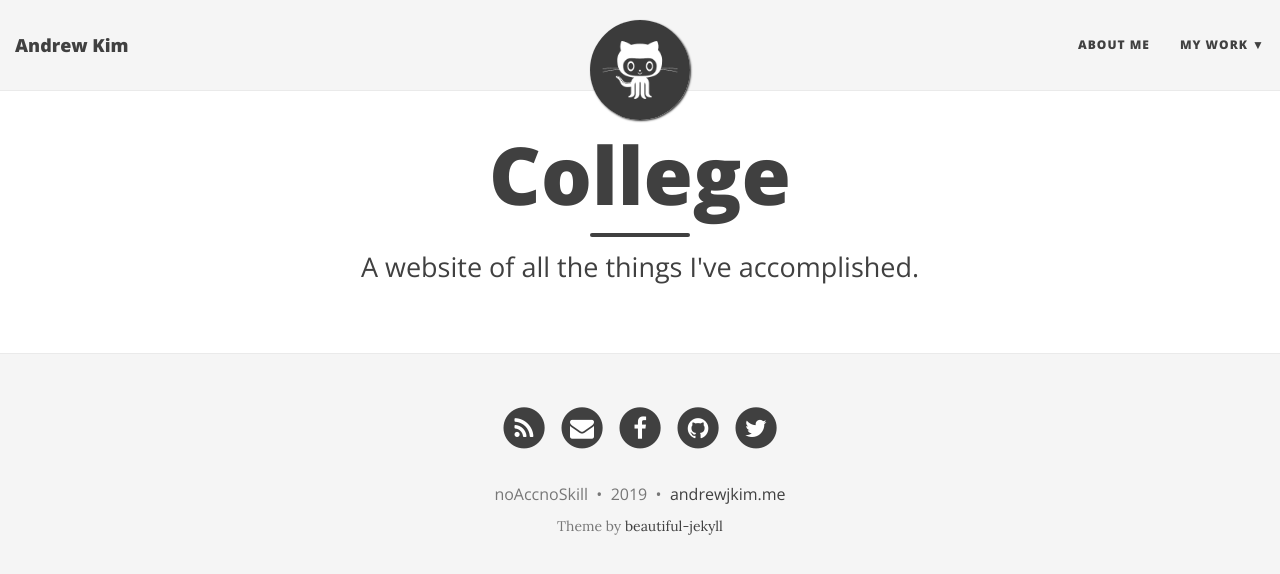
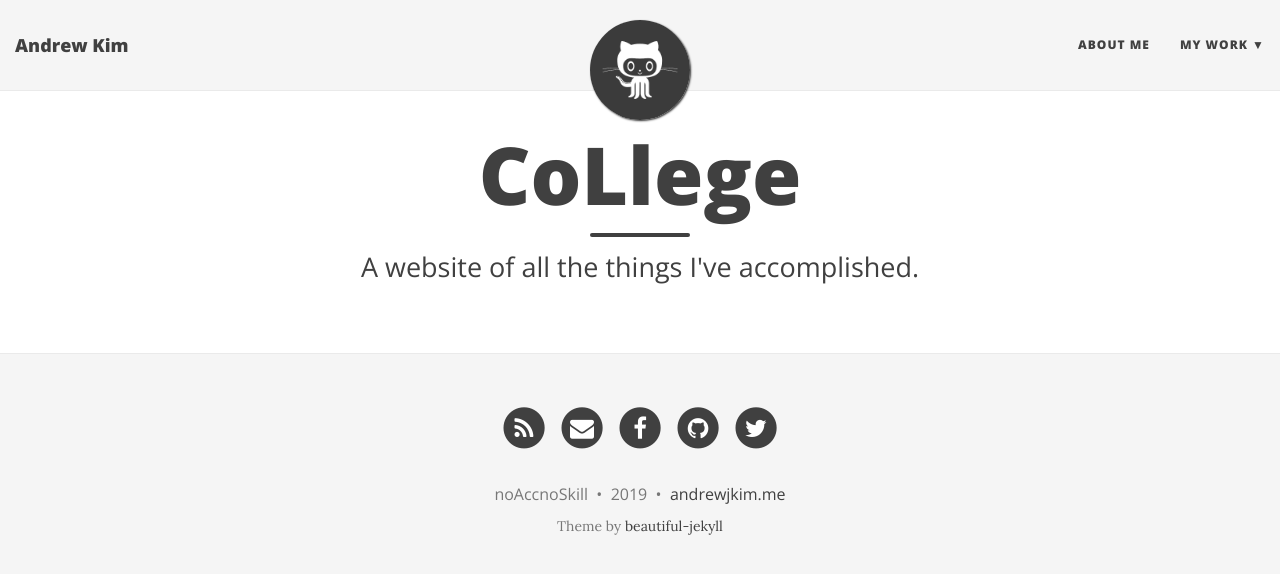
Before and after one commit to Ambamore2000/Ambamore2000.github.io, a Jekyll site: the page built from college/index.html, in a window 1280 px wide. Shown: the top 574 px of the page. Built offline with Jekyll 4.4.1, drawn with Linux system fonts in a browser that asks for light colours; nearby versions of some CDN libraries.

```diff
--- a/college/index.html
+++ b/college/index.html
@@ -1,6 +1,6 @@
 ---
 layout: page
-title: College
+title: CoLlege
 subtitle: A website of all the things I've accomplished.
 use-site-title: true
 ---
```
